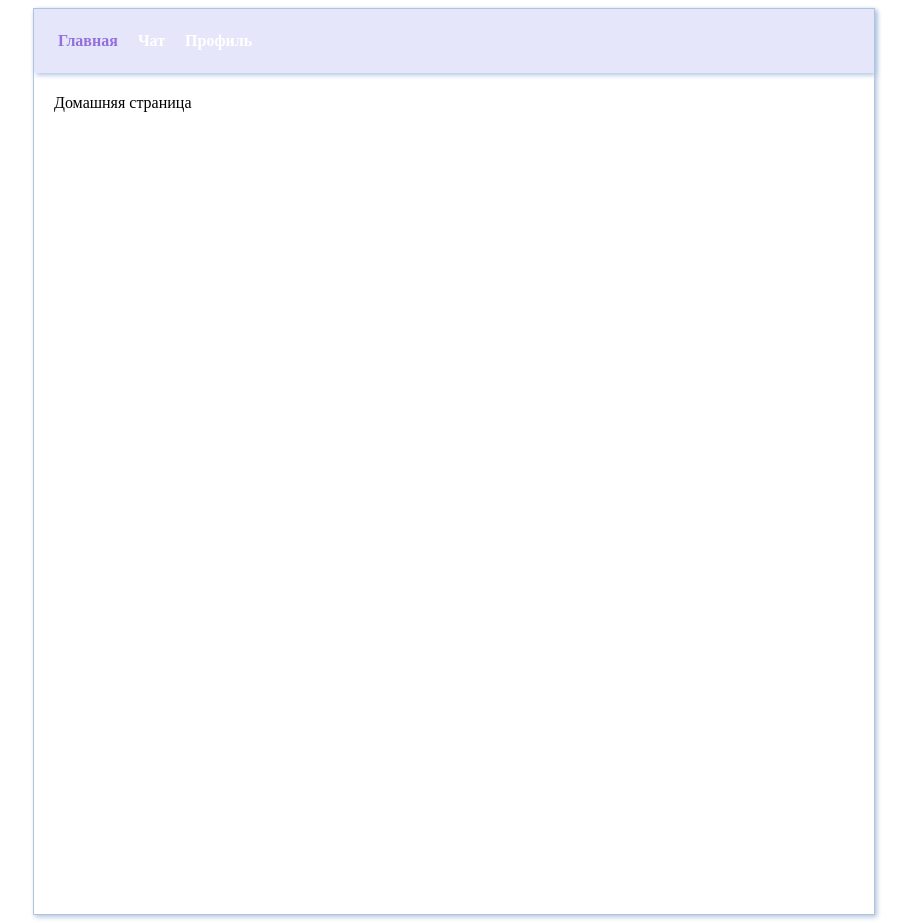
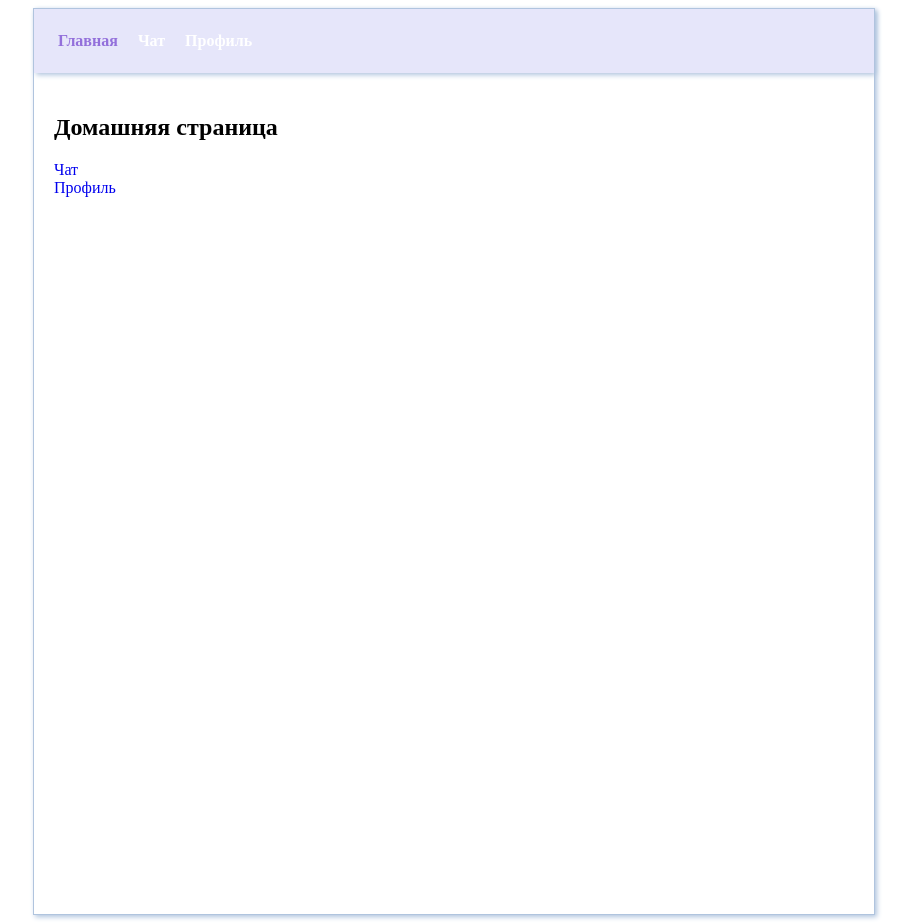
Before and after one commit to mysunlight86/social-network, a React (Create React App) app: page / in a window 1280 px wide. Shown: the whole page, without its empty margins (186-1097 px from the left). Built offline with nearby package versions, Linux system fonts and the light colour scheme.

Commit message:
feat: добавить ссылки на главной странице

```diff
--- a/src/components/Home.js
+++ b/src/components/Home.js
@@ -1,6 +1,32 @@
+import { Link } from 'react-router-dom';
+import { makeStyles } from '@material-ui/core/styles';
+
+const useStyles = makeStyles(() => ({
+    homeContainer: {
+        display: 'flex',
+        flexDirection: 'column',
+    },
+    homeList: {
+        margin: 0,
+        padding: 0,
+        listStyleType: 'none',
+    },
+    homeLink: {
+        textDecoration: 'none',
+    }
+}));
+
 const Home = () => {
+    const classes = useStyles();
+
     return (
-        <div>Домашняя страница</div>
+        <section className={classes.homeContainer}>
+            <h1>Домашняя страница</h1>
+            <ul className={classes.homeList}>
+                <li><Link to="/chat" className={classes.homeLink}>Чат</Link></li>
+                <li><Link to="/profile" className={classes.homeLink}>Профиль</Link></li>
+            </ul>
+        </section>
     );
 };
 
```
